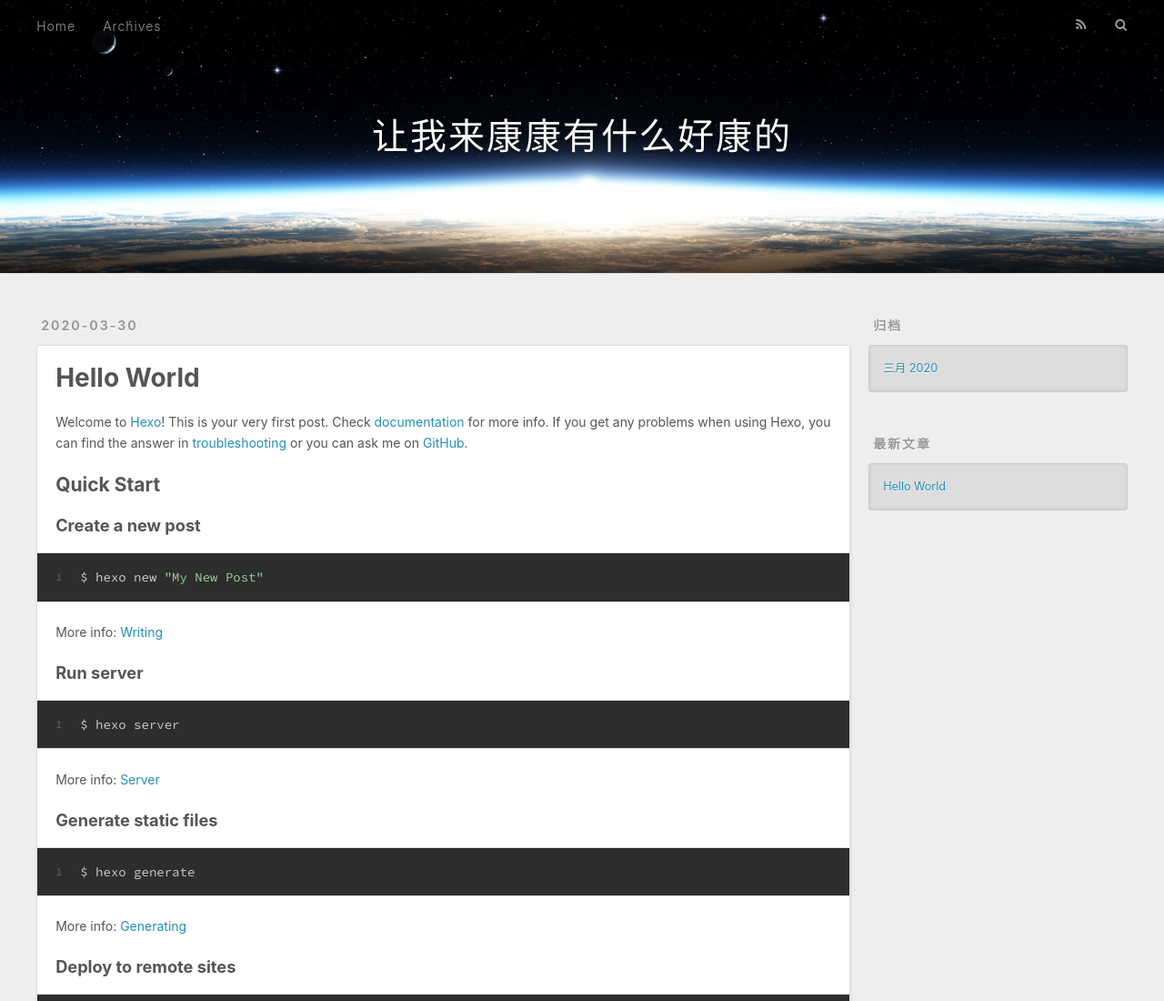
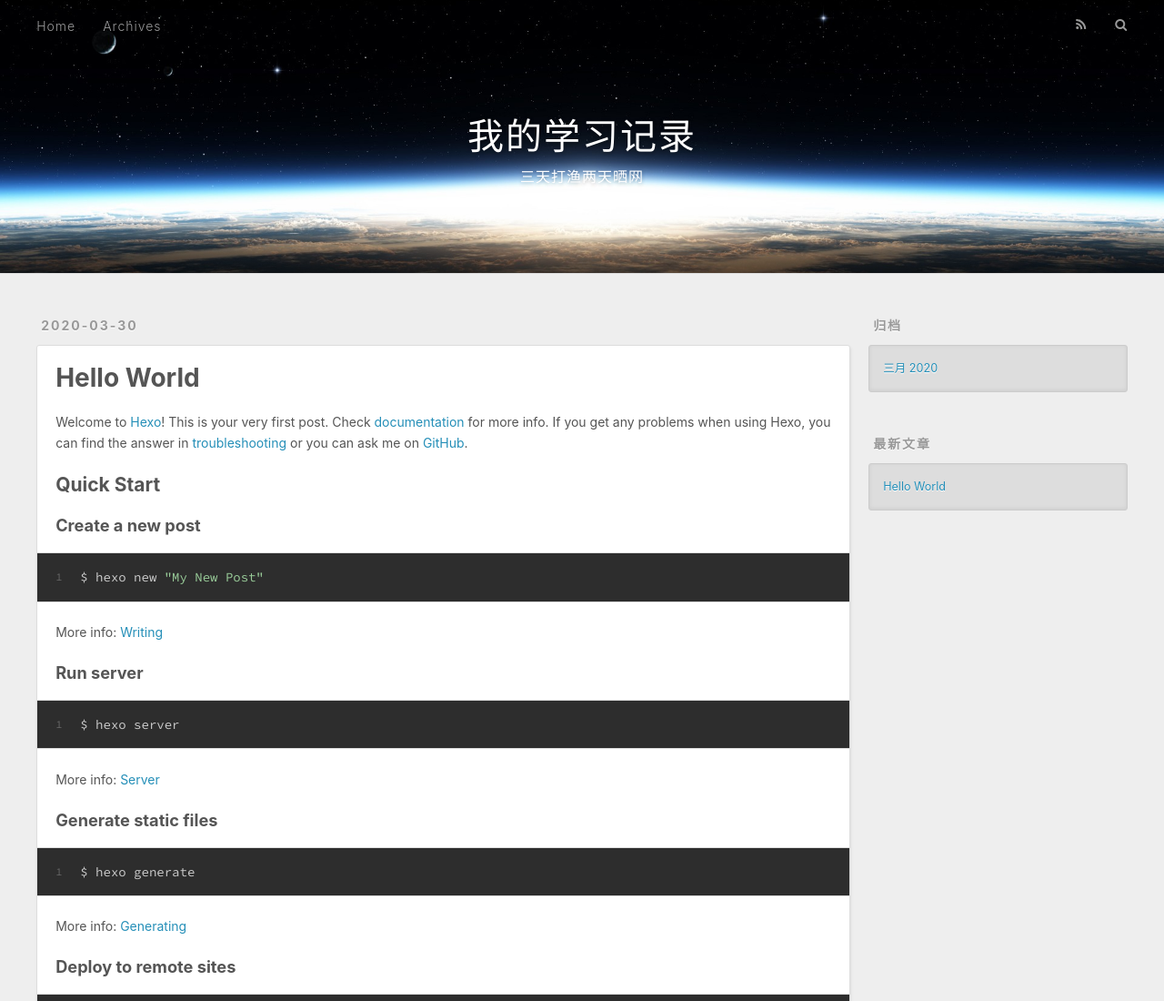
Before and after one commit to Barrel-Titor/Barrel-Titor.github.io, a plain HTML site: page index.html in a window 1280 px wide. Shown: the top 1100 px of the page at 91% size. Drawn offline with nearby package versions, Linux system fonts and the light colour scheme.

Commit message:
Site updated 2020-03-31 12:40:58

```diff
--- a/index.html
+++ b/index.html
@@ -5,19 +5,19 @@
 
 
 
-  <title>让我来康康有什么好康的</title>
+  <title>我的学习记录</title>
   <meta name="viewport" content="width=device-width, initial-scale=1, maximum-scale=1">
   <meta name="description" content="Learner of Data Science and Machine Learning">
 <meta property="og:type" content="website">
-<meta property="og:title" content="让我来康康有什么好康的">
+<meta property="og:title" content="我的学习记录">
 <meta property="og:url" content="https://barrel-titor.github.io/index.html">
-<meta property="og:site_name" content="让我来康康有什么好康的">
+<meta property="og:site_name" content="我的学习记录">
 <meta property="og:description" content="Learner of Data Science and Machine Learning">
 <meta property="og:locale" content="zh_CN">
 <meta property="article:author" content="Barrel Titor">
 <meta name="twitter:card" content="summary">
 
-    <link rel="alternate" href="/atom.xml" title="让我来康康有什么好康的" type="application/atom+xml">
+    <link rel="alternate" href="/atom.xml" title="我的学习记录" type="application/atom+xml">
 
 
     <link rel="icon" href="/favicon.png">
@@ -38,8 +38,12 @@
   <div id="header-outer" class="outer">
     <div id="header-title" class="inner">
       <h1 id="logo-wrap">
-        <a href="/" id="logo">让我来康康有什么好康的</a>
+        <a href="/" id="logo">我的学习记录</a>
       </h1>
+
+        <h2 id="subtitle-wrap">
+          <a href="/" id="subtitle">三天打渔两天晒网</a>
+        </h2>
 
     </div>
     <div id="header-inner" class="inner">
@@ -105,7 +109,7 @@
 
     </div>
     <footer class="article-footer">
-      <a data-url="https://barrel-titor.github.io/2020/03/30/hello-world/" data-id="ck8e7vevu000058lq3cjm5ieh" class="article-share-link">Share</a>
+      <a data-url="https://barrel-titor.github.io/2020/03/30/hello-world/" data-id="ck8feyin600003klqa1a9d1oo" class="article-share-link">Share</a>
 
 
     </footer>
```
Also changed, not shown: 2020/03/30/hello-world/index.html (+9 -5 lines), archives/2020/03/index.html (+9 -5 lines), archives/2020/index.html (+9 -5 lines), archives/index.html (+9 -5 lines).
